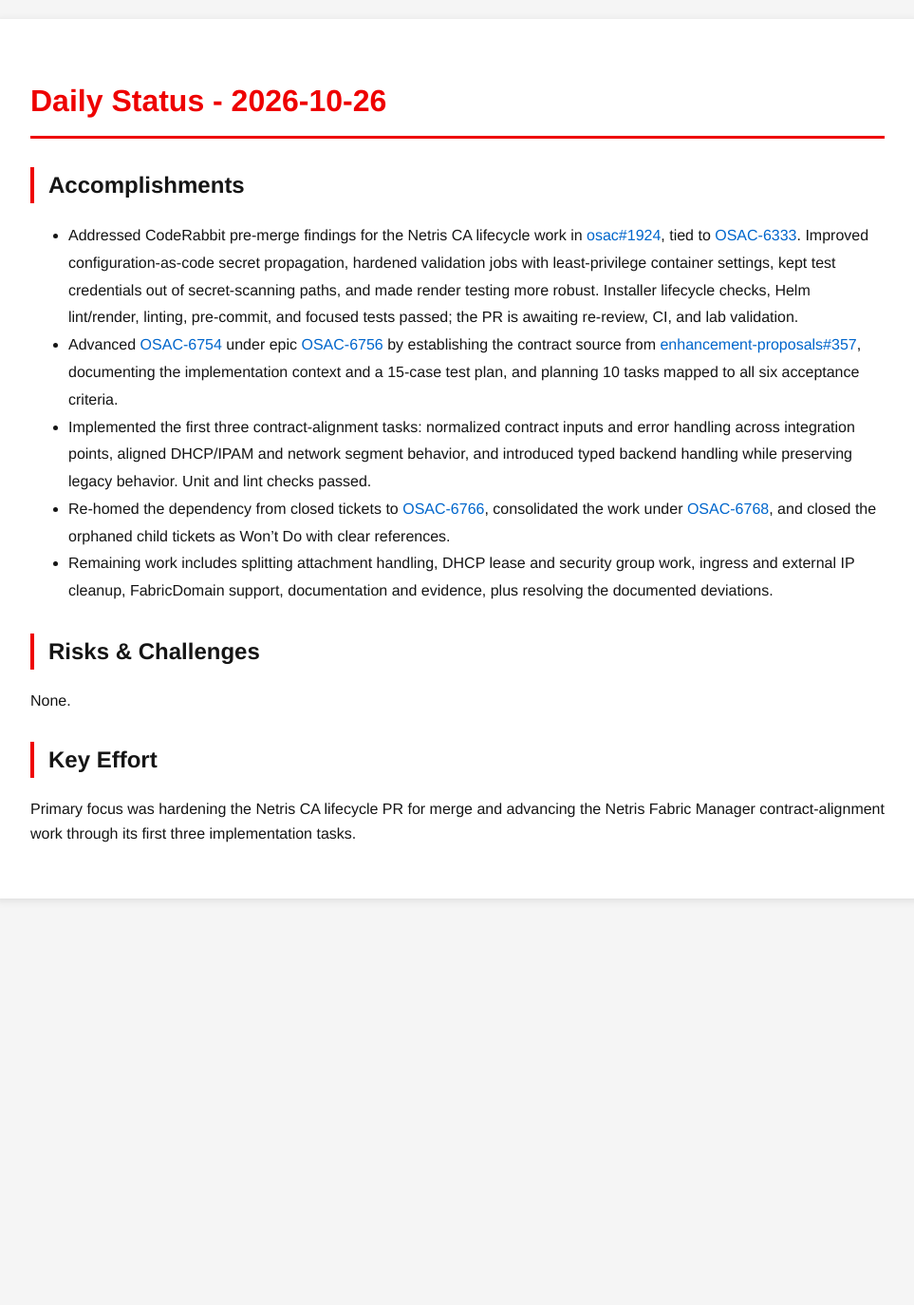
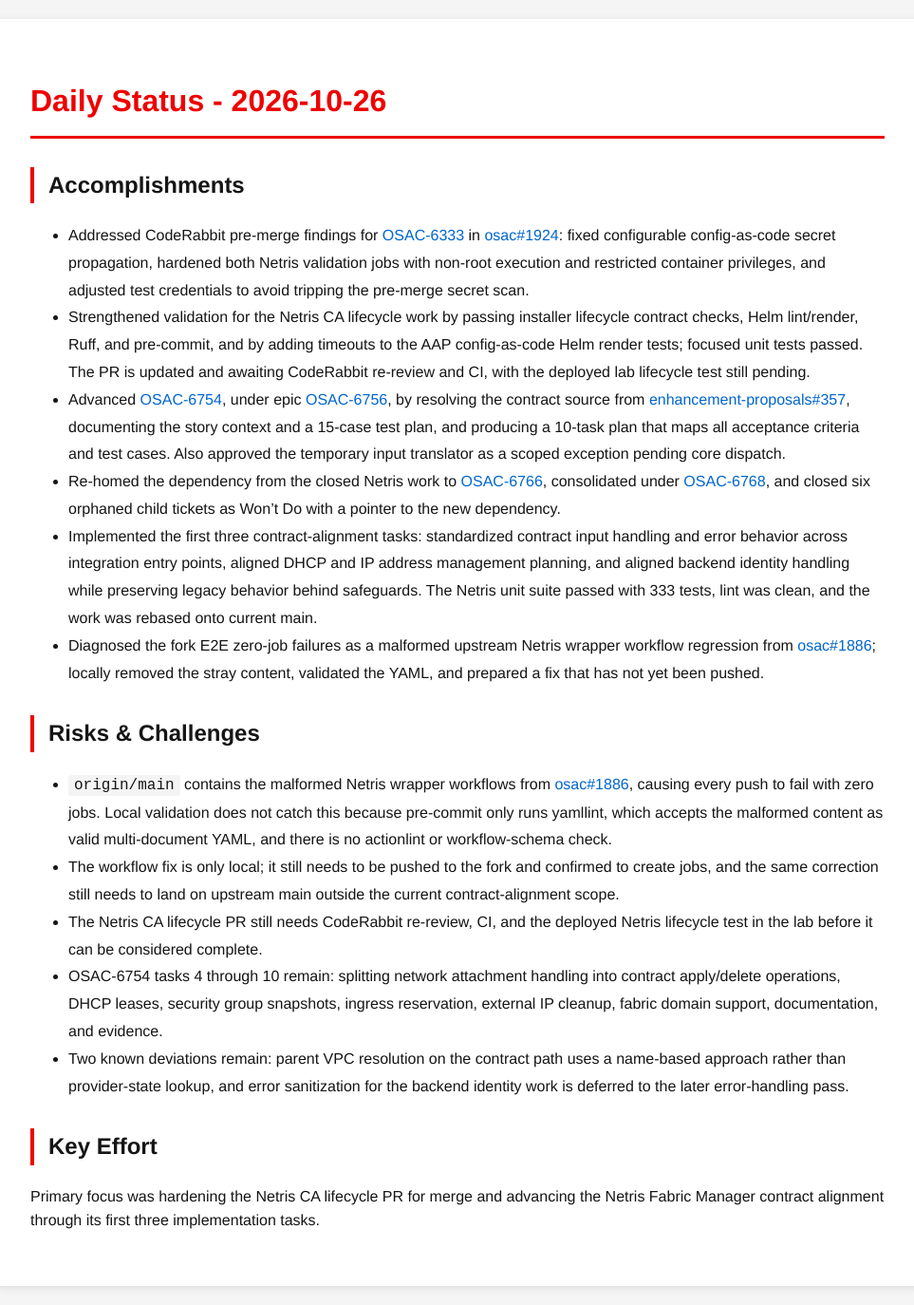
Before and after one commit to tzvatot/daily-status, a Jekyll site: the page built from 2026-10-26.md, in a window 1280 px wide. Shown: the whole page at 95% size, without its empty margins (158-1121 px from the left). Built offline with Jekyll 4.4.1, drawn with Linux system fonts in a browser that asks for light colours; before the commit the page ends 966 px from its top, so only the background shows below that.

Commit message:
Daily status update - 2026-10-26

```diff
--- a/2026-10-26.md
+++ b/2026-10-26.md
@@ -7,14 +7,22 @@
 # Daily Status - 2026-10-26
 
 ## Accomplishments
-- Addressed CodeRabbit pre-merge findings for the Netris CA lifecycle work in [osac#1924](https://github.com/osac-project/osac/pull/1924), tied to [OSAC-6333](https://redhat.atlassian.net/browse/OSAC-6333). Improved configuration-as-code secret propagation, hardened validation jobs with least-privilege container settings, kept test credentials out of secret-scanning paths, and made render testing more robust. Installer lifecycle checks, Helm lint/render, linting, pre-commit, and focused tests passed; the PR is awaiting re-review, CI, and lab validation.
-- Advanced [OSAC-6754](https://redhat.atlassian.net/browse/OSAC-6754) under epic [OSAC-6756](https://redhat.atlassian.net/browse/OSAC-6756) by establishing the contract source from [enhancement-proposals#357](https://github.com/osac-project/enhancement-proposals/pull/357), documenting the implementation context and a 15-case test plan, and planning 10 tasks mapped to all six acceptance criteria.
-- Implemented the first three contract-alignment tasks: normalized contract inputs and error handling across integration points, aligned DHCP/IPAM and network segment behavior, and introduced typed backend handling while preserving legacy behavior. Unit and lint checks passed.
-- Re-homed the dependency from closed tickets to [OSAC-6766](https://redhat.atlassian.net/browse/OSAC-6766), consolidated the work under [OSAC-6768](https://redhat.atlassian.net/browse/OSAC-6768), and closed the orphaned child tickets as Won't Do with clear references.
-- Remaining work includes splitting attachment handling, DHCP lease and security group work, ingress and external IP cleanup, FabricDomain support, documentation and evidence, plus resolving the documented deviations.
+
+- Addressed CodeRabbit pre-merge findings for [OSAC-6333](https://redhat.atlassian.net/browse/OSAC-6333) in [osac#1924](https://github.com/osac-project/osac/pull/1924): fixed configurable config-as-code secret propagation, hardened both Netris validation jobs with non-root execution and restricted container privileges, and adjusted test credentials to avoid tripping the pre-merge secret scan.
+- Strengthened validation for the Netris CA lifecycle work by passing installer lifecycle contract checks, Helm lint/render, Ruff, and pre-commit, and by adding timeouts to the AAP config-as-code Helm render tests; focused unit tests passed. The PR is updated and awaiting CodeRabbit re-review and CI, with the deployed lab lifecycle test still pending.
+- Advanced [OSAC-6754](https://redhat.atlassian.net/browse/OSAC-6754), under epic [OSAC-6756](https://redhat.atlassian.net/browse/OSAC-6756), by resolving the contract source from [enhancement-proposals#357](https://github.com/osac-project/enhancement-proposals/pull/357), documenting the story context and a 15-case test plan, and producing a 10-task plan that maps all acceptance criteria and test cases. Also approved the temporary input translator as a scoped exception pending core dispatch.
+- Re-homed the dependency from the closed Netris work to [OSAC-6766](https://redhat.atlassian.net/browse/OSAC-6766), consolidated under [OSAC-6768](https://redhat.atlassian.net/browse/OSAC-6768), and closed six orphaned child tickets as Won't Do with a pointer to the new dependency.
+- Implemented the first three contract-alignment tasks: standardized contract input handling and error behavior across integration entry points, aligned DHCP and IP address management planning, and aligned backend identity handling while preserving legacy behavior behind safeguards. The Netris unit suite passed with 333 tests, lint was clean, and the work was rebased onto current main.
+- Diagnosed the fork E2E zero-job failures as a malformed upstream Netris wrapper workflow regression from [osac#1886](https://github.com/osac-project/osac/pull/1886); locally removed the stray content, validated the YAML, and prepared a fix that has not yet been pushed.
 
 ## Risks & Challenges
-None.
+
+- `origin/main` contains the malformed Netris wrapper workflows from [osac#1886](https://github.com/osac-project/osac/pull/1886), causing every push to fail with zero jobs. Local validation does not catch this because pre-commit only runs yamllint, which accepts the malformed content as valid multi-document YAML, and there is no actionlint or workflow-schema check.
+- The workflow fix is only local; it still needs to be pushed to the fork and confirmed to create jobs, and the same correction still needs to land on upstream main outside the current contract-alignment scope.
+- The Netris CA lifecycle PR still needs CodeRabbit re-review, CI, and the deployed Netris lifecycle test in the lab before it can be considered complete.
+- OSAC-6754 tasks 4 through 10 remain: splitting network attachment handling into contract apply/delete operations, DHCP leases, security group snapshots, ingress reservation, external IP cleanup, fabric domain support, documentation, and evidence.
+- Two known deviations remain: parent VPC resolution on the contract path uses a name-based approach rather than provider-state lookup, and error sanitization for the backend identity work is deferred to the later error-handling pass.
 
 ## Key Effort
-Primary focus was hardening the Netris CA lifecycle PR for merge and advancing the Netris Fabric Manager contract-alignment work through its first three implementation tasks.
+
+Primary focus was hardening the Netris CA lifecycle PR for merge and advancing the Netris Fabric Manager contract alignment through its first three implementation tasks.
```
